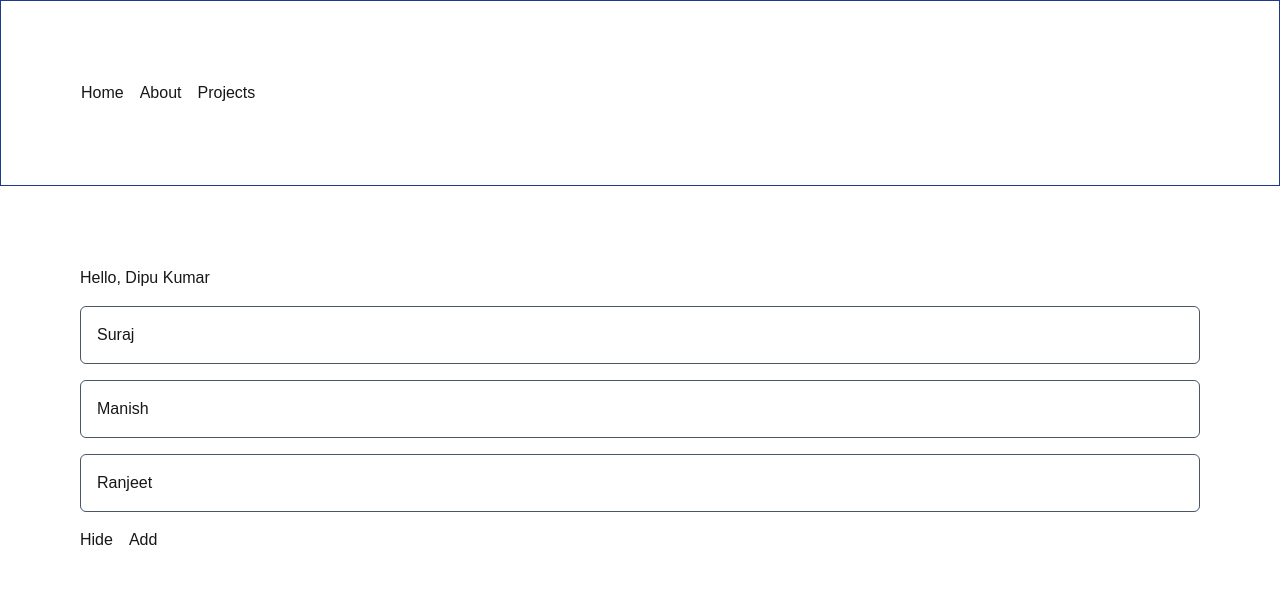
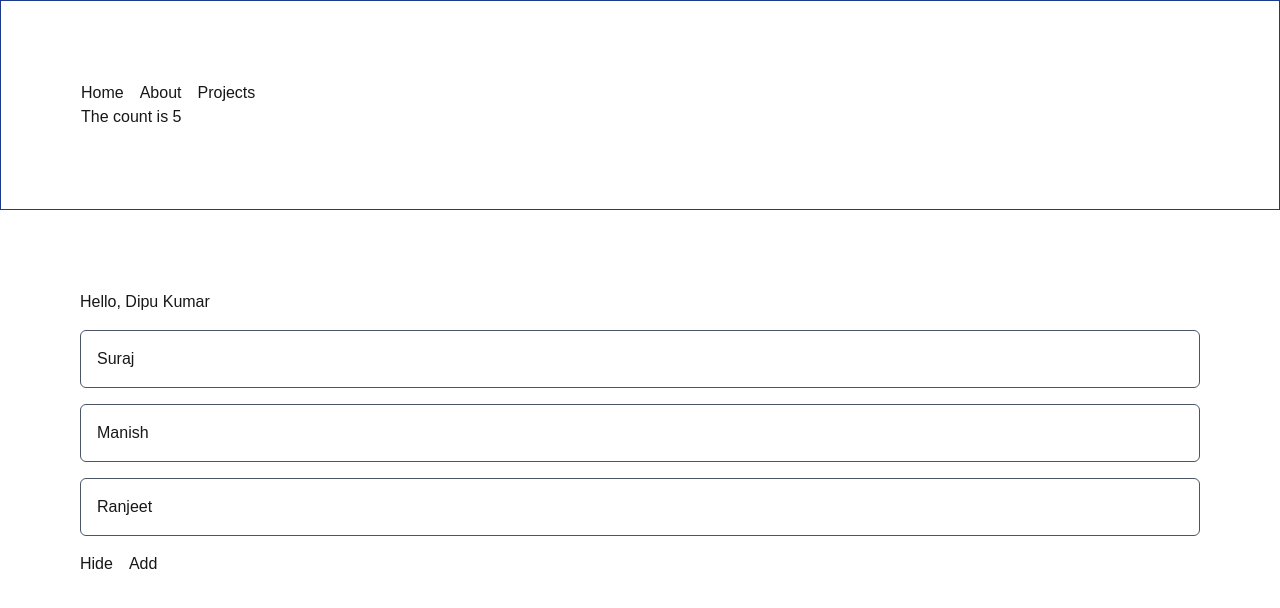
Before and after one commit to dipu4432/next-and-supabase-app, a Next.js app: page / in a window 1280 px wide. Shown: the top 608 px of the page. Built offline with nearby package versions, Linux system fonts and the light colour scheme.

Commit message:
Links for Navigation

```diff
--- /dev/null
+++ b/components/counter.js
@@ -0,0 +1,12 @@
+'use client'
+import { useState} from 'react'
+
+const Counter = () => {
+    const [count, setCount] = useState(0)
+    setTimeout(() => setCount(count + 1), 1000)
+    return (
+        <div>The count is {count}</div>
+    )
+}
+
+export default Counter
--- a/components/header.js
+++ b/components/header.js
@@ -1,11 +1,15 @@
+import Counter from "@/components/counter";
+import Link from 'next/link';
+
 const Header = () => {
   return (
     <header className="p-20 border border-blue-900">
         <ul className="flex space-x-4">
-            <li><a href="/">Home</a></li>
-            <li><a href="/about">About</a></li>
-            <li><a href="/about/projects">Projects</a></li>
+            <li><Link href="/">Home</Link></li>
+            <li><Link href="/about">About</Link></li>
+            <li><Link href="/about/projects">Projects</Link></li>
         </ul>
+        <Counter />
     </header>
   )
 }
```
